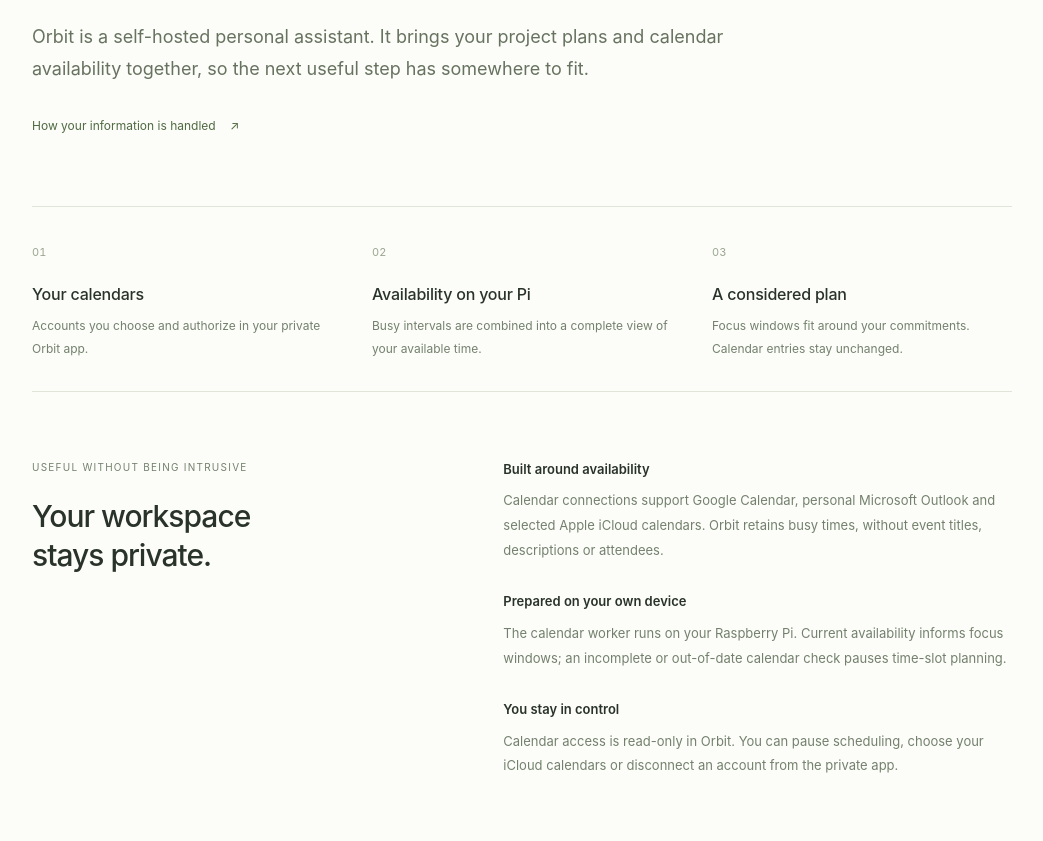
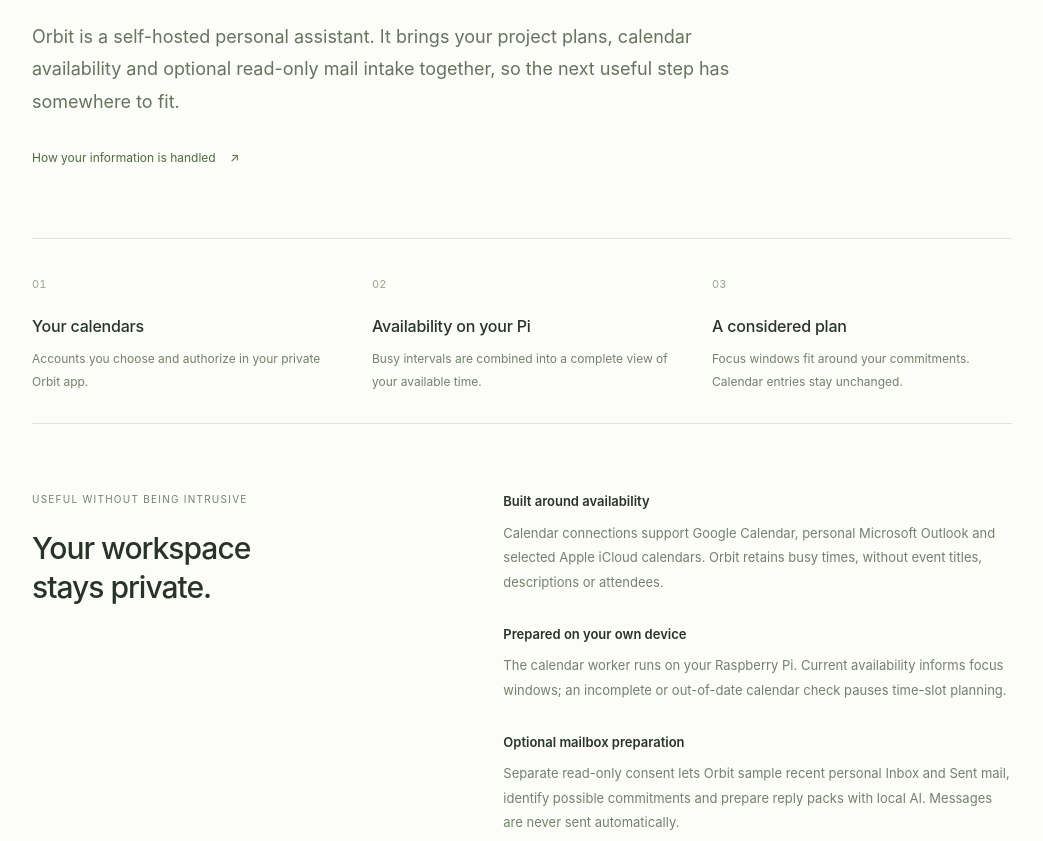
Before and after one commit to Morras01/orbit-information, a plain HTML site: page index.html in a window 1280 px wide. Shown: the part 386-1227 px from the top of the page, without its empty margins (118-1161 px from the left). Drawn offline with Linux system fonts and the light colour scheme.

Commit message:
Describe optional local mailbox preparation alongside existing calendar planning

```diff
--- a/index.html
+++ b/index.html
@@ -36,7 +36,7 @@
           <h1>Make room for<br />focused work.</h1>
           <p class="lead">
             Orbit is a self-hosted personal assistant. It brings your project
-            plans and calendar availability together, so the next useful step
+            plans, calendar availability and optional read-only mail intake together, so the next useful step
             has somewhere to fit.
           </p>
           <a class="text-link" href="./privacy.html"
@@ -90,6 +90,14 @@
               </p>
             </article>
             <article>
+              <h3>Optional mailbox preparation</h3>
+              <p>
+                Separate read-only consent lets Orbit sample recent personal Inbox
+                and Sent mail, identify possible commitments and prepare reply packs
+                with local AI. Messages are never sent automatically.
+              </p>
+            </article>
+            <article>
               <h3>You stay in control</h3>
               <p>
                 Calendar access is read-only in Orbit. You can pause scheduling,
```
